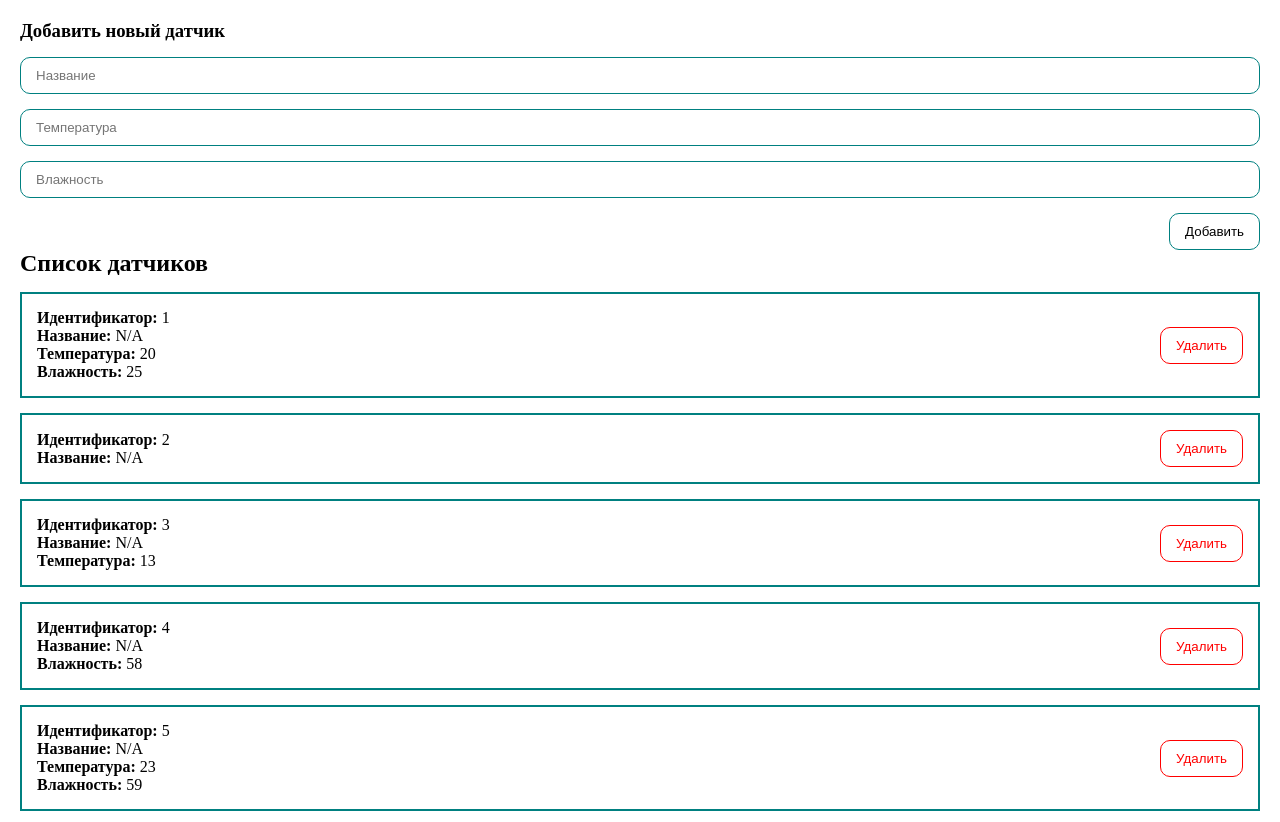
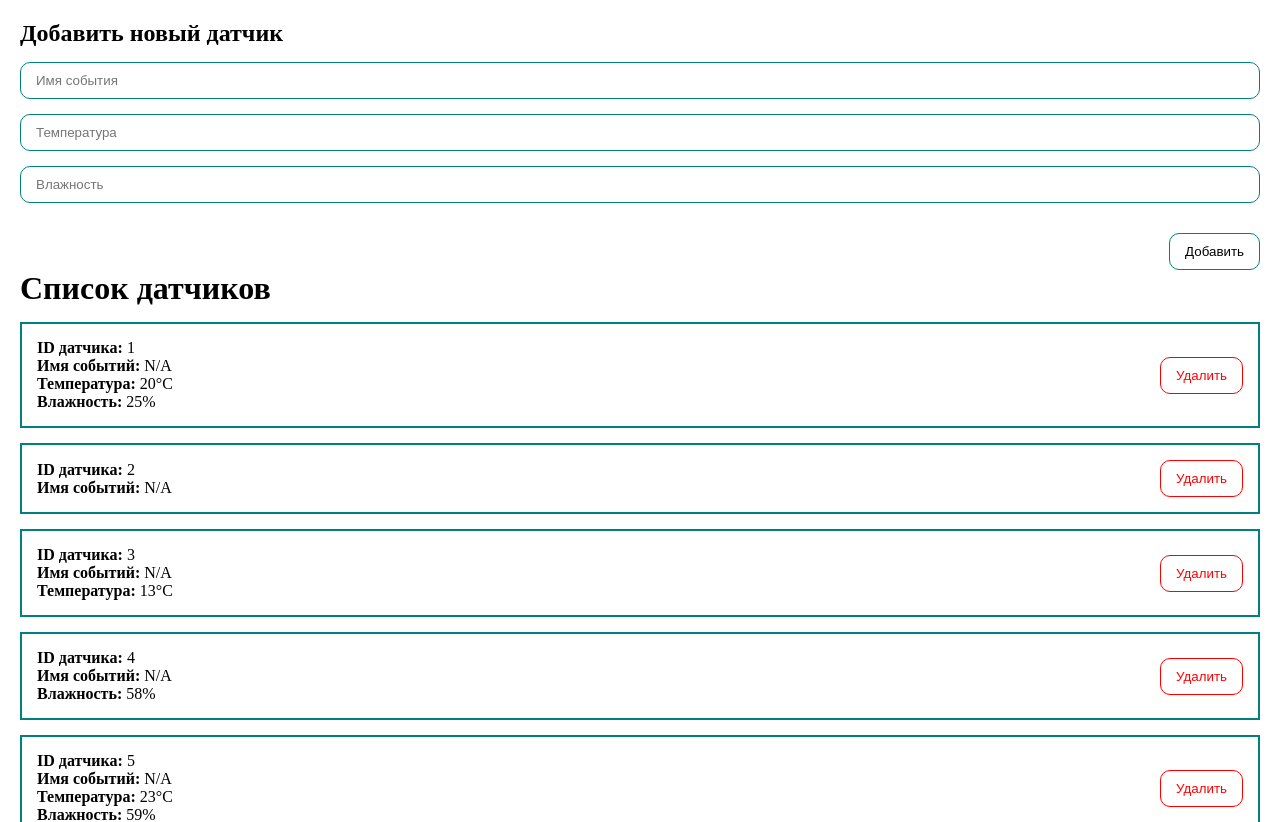
Before and after one commit to NikolayDimitriev/vue-sensors, a Vue app: page / in a window 1280 px wide. Shown: the top 822 px of the page. Built offline with nearby package versions, Linux system fonts and the light colour scheme.

Commit message:
добавлена валидация, оформлен readme

```diff
--- a/src/App.vue
+++ b/src/App.vue
@@ -1,5 +1,5 @@
 <template>
-  <div class="app">
+  <div class="container">
     <sensor-form @create="createNewSensor"></sensor-form>
     <sensor-list :sensors="sensors" @remove="removeSensor"></sensor-list>
   </div>
@@ -60,7 +60,7 @@ export default {
   box-sizing: border-box;
 }
 
-.app {
+.container {
   padding: 20px;
 }
 </style>
--- a/src/components/SensorForm.vue
+++ b/src/components/SensorForm.vue
@@ -1,18 +1,26 @@
 <template>
   <form class="form" @submit.prevent="createNewSensor">
-    <h3>Добавить новый датчик</h3>
+    <h2 class="form__title">Добавить новый датчик</h2>
     <my-input
       v-model="sensor.name"
       class="form__input"
-      placeholder="Название"
+      placeholder="Имя события"
     />
+    <label v-if="errors.temperature" for="temperature" class="form__label">{{
+      errors.temperature
+    }}</label>
     <my-input
       v-model="sensor.temperature"
+      id="temperature"
       class="form__input"
       placeholder="Температура"
     />
+    <label v-if="errors.humidity" for="humidity" class="form__label">{{
+      errors.humidity
+    }}</label>
     <my-input
       v-model="sensor.humidity"
+      id="humidity"
       class="form__input"
       placeholder="Влажность"
     />
@@ -29,20 +37,57 @@ export default {
         temperature: "",
         humidity: "",
       },
+      errors: {},
     };
   },
 
   methods: {
     createNewSensor() {
-      this.sensor.sensor_id = Date.now();
+      this.errors = {};
 
-      this.$emit("create", this.sensor);
+      if (
+        this.sensor.temperature !== "" &&
+        !this.isNumber(this.sensor.temperature)
+      ) {
+        this.errors.temperature = "Неверный формат температуры";
+      }
+
+      if (
+        (this.sensor.humidity !== "" && !this.isNumber(this.sensor.humidity)) ||
+        this.sensor.humidity < 0 ||
+        this.sensor.humidity > 100
+      ) {
+        this.errors.humidity = "Неверный данные влажности";
+      }
+
+      if (Object.keys(this.errors).length > 0) {
+        return;
+      }
+
+      let temperature = this.sensor.temperature.replace("+", "");
+      temperature = temperature.replace(",", ".");
+
+      let humidity = this.sensor.humidity.replace("+", "");
+      humidity = humidity.replace(",", ".");
+
+      const newSensor = {
+        sensor_id: Date.now(),
+        name: this.sensor.name || "N/A",
+        temperature,
+        humidity,
+      };
+
+      this.$emit("create", newSensor);
 
       this.sensor = {
         name: "",
         temperature: "",
         humidity: "",
       };
+    },
+    isNumber(field) {
+      const reg = new RegExp(/^[+-]?\d+([.,]?\d+)?$/);
+      return reg.test(field);
     },
   },
 };
@@ -54,9 +99,17 @@ export default {
   flex-direction: column;
 }
 
+.form__title {
+  margin-bottom: 15px;
+}
+
 .form__input {
   width: 100%;
-  margin-top: 15px;
+  margin-bottom: 15px;
+}
+
+.form__label {
+  color: red;
 }
 
 .btn {
--- a/src/components/SensorItem.vue
+++ b/src/components/SensorItem.vue
@@ -1,21 +1,19 @@
 <template>
-  <div class="sensor">
+  <article class="sensor">
     <div>
-      <div><strong>Идентификатор:</strong> {{ sensor.sensor_id }}</div>
-      <div><strong>Название:</strong> {{ sensor.name }}</div>
+      <div><b>ID датчика:</b> {{ sensor.sensor_id }}</div>
+      <div><b>Имя событий:</b> {{ sensor.name }}</div>
       <div v-if="sensor.temperature">
-        <strong>Температура:</strong> {{ sensor.temperature }}
+        <b>Температура:</b> {{ sensor.temperature }}°C
       </div>
-      <div v-if="sensor.humidity">
-        <strong>Влажность:</strong> {{ sensor.humidity }}
-      </div>
+      <div v-if="sensor.humidity"><b>Влажность:</b> {{ sensor.humidity }}%</div>
     </div>
     <div class="sensor__btns">
       <my-button class="btn" @click="$emit('remove', sensor)"
         >Удалить</my-button
       >
     </div>
-  </div>
+  </article>
 </template>
 
 <script>
--- a/src/components/SensorList.vue
+++ b/src/components/SensorList.vue
@@ -1,14 +1,14 @@
 <template>
-  <h2>Список датчиков</h2>
-  <div v-if="sensors.length > 0">
+  <h1>Список датчиков</h1>
+  <section v-if="sensors.length > 0">
     <sensor-item
       v-for="sensor in sensors"
       :sensor="sensor"
       :key="sensor.id"
       @remove="$emit('remove', sensor)"
     />
-  </div>
-  <div v-else class="empty">Список датчиков пуст</div>
+  </section>
+  <section v-else class="empty">Список датчиков пуст</section>
 </template>
 
 <script>
```
Also changed, not shown: 1 other file (tests, documents, lock files or other folders).
